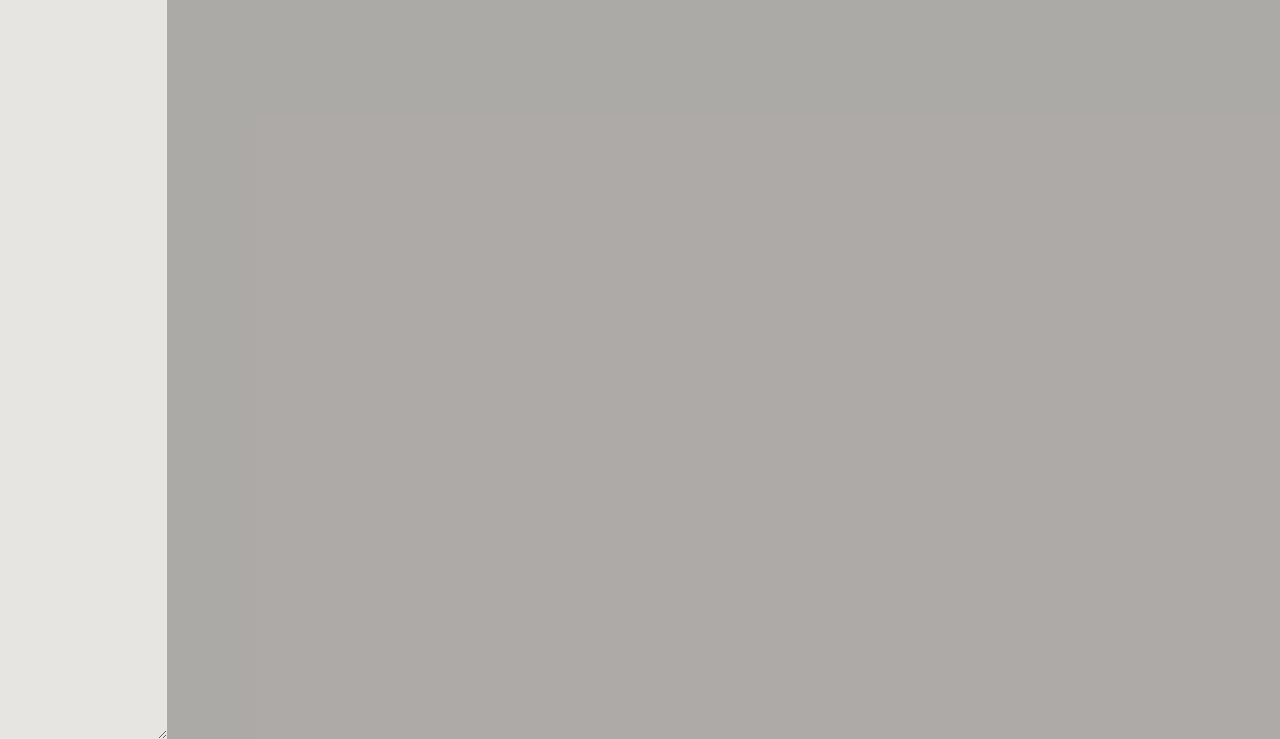
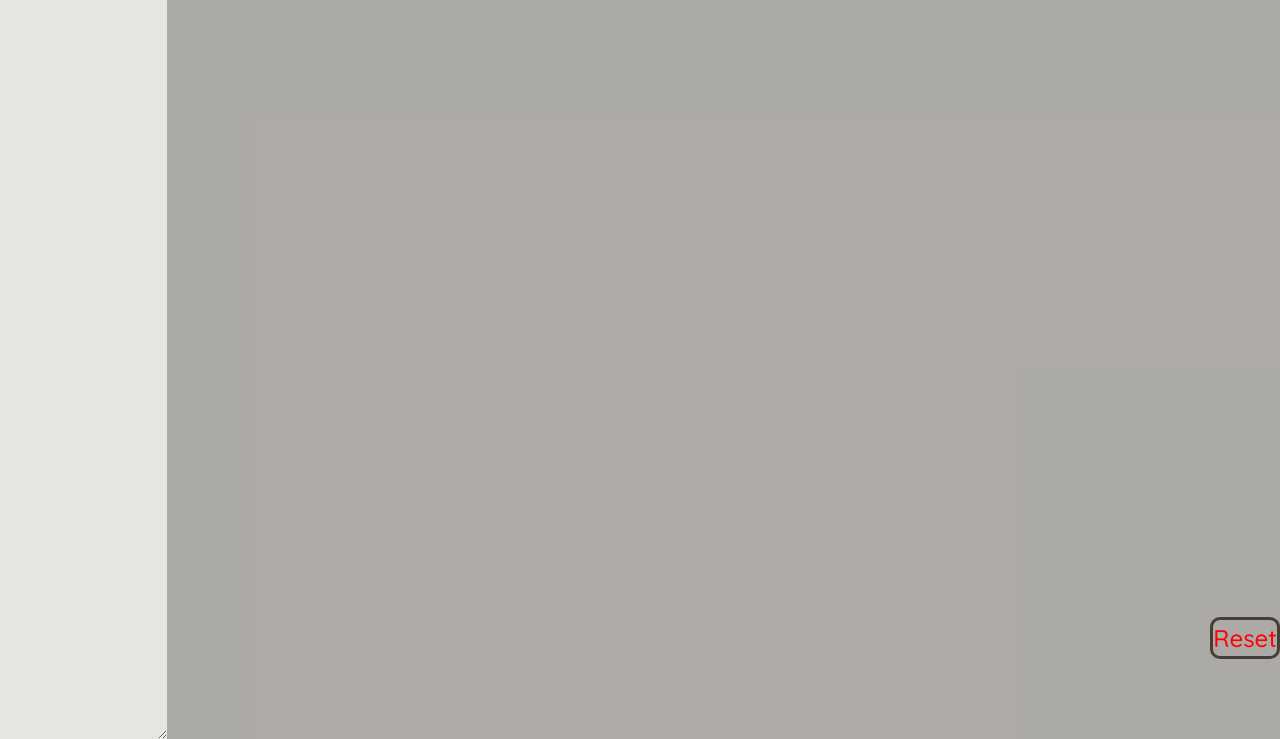
Before and after one commit to gr19467/ToDo, a website: page index.html in a window 1280 px wide. Shown: the part 141-880 px from the top of the page. Drawn offline with Linux system fonts and the light colour scheme.

Commit message:
added a reset button, everything works locally but pages is having issues

```diff
--- a/css/style.scss
+++ b/css/style.scss
@@ -240,3 +240,14 @@ body{
             border-radius: 10px;
         }
     }
+
+    #reset{
+        position: absolute;
+        bottom: 0;
+        right: 0;
+
+        border: red solid 3px;
+        border-radius: 10px;
+        color: red;
+        font-size: 150%;
+    }
--- a/index.html
+++ b/index.html
@@ -45,6 +45,9 @@
                     <img onclick="brownTheme()" src="./Images/brown.jpg" alt="">
                 </div>
             </div>
+            <div class="justify-self-end" id="reset" onclick="reset()">
+                Reset
+            </div>
             <!--Test Note
             <div class="note">
                 <div class="noteTitle flex justify-between">
--- a/js/functions.js
+++ b/js/functions.js
@@ -869,3 +869,26 @@ function toDoHTML(title, id, note){
         brownTheme();
     }
 }
+
+//reset
+function reset(){
+    //reset everything and clear localstorage
+    let rightArea = document.getElementById("rightArea");
+    let notes = rightArea.getElementsByClassName("note");
+    for (let k = 0; k < notes.length; k++) {
+        const note = notes[k];
+        note.remove();
+    }
+
+    let leftBar = document.getElementById("leftBar");
+    let noteTabs = leftBar.getElementsByClassName("noteTab");
+    for (let k = 0; k < noteTabs.length; k++) {
+        const noteTab = noteTabs[k];
+        noteTab.remove();
+    }
+
+    localStorage.clear();
+
+    i = 0;
+    j = 0;
+}
```
Also changed, not shown: css/style.css, 1 other file.
